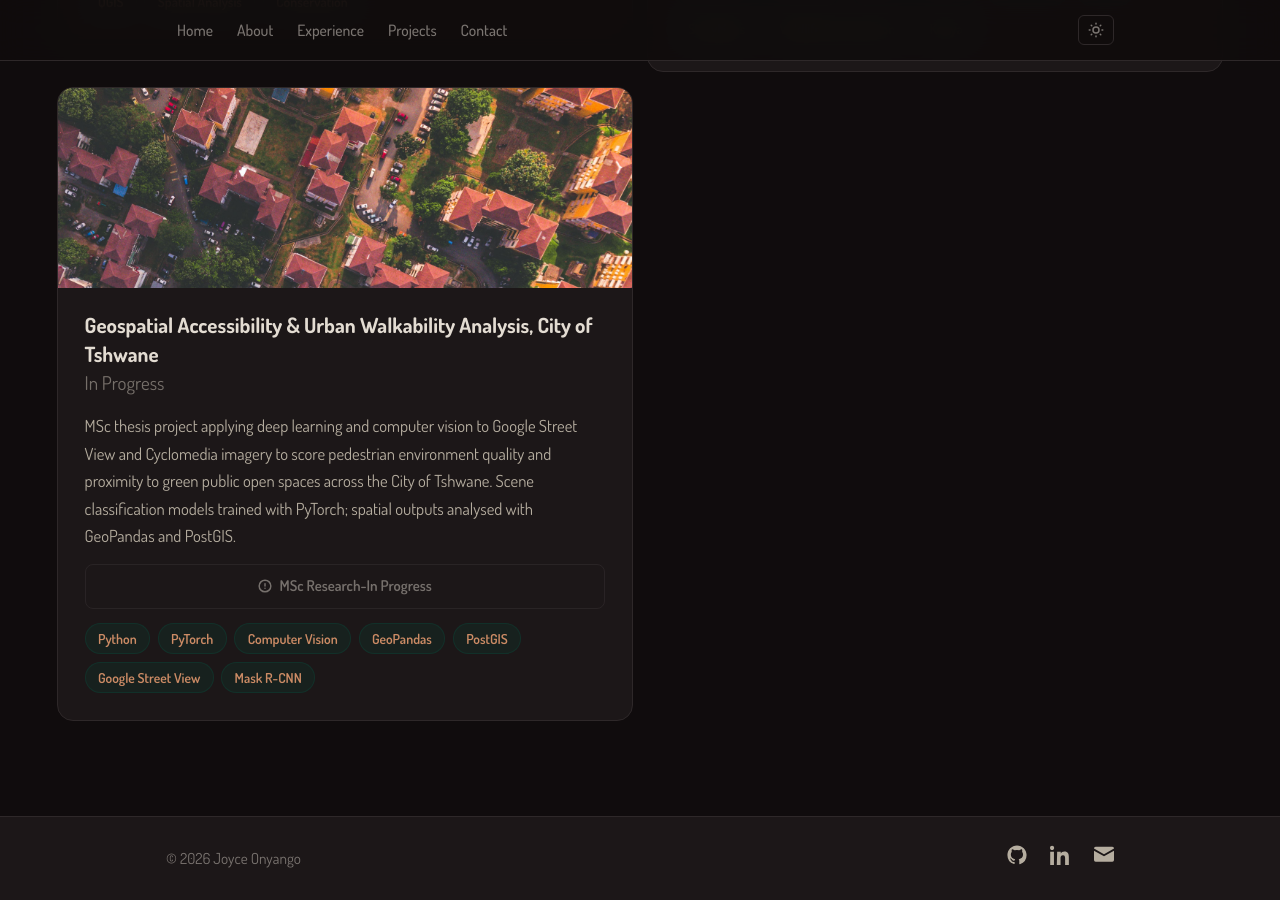
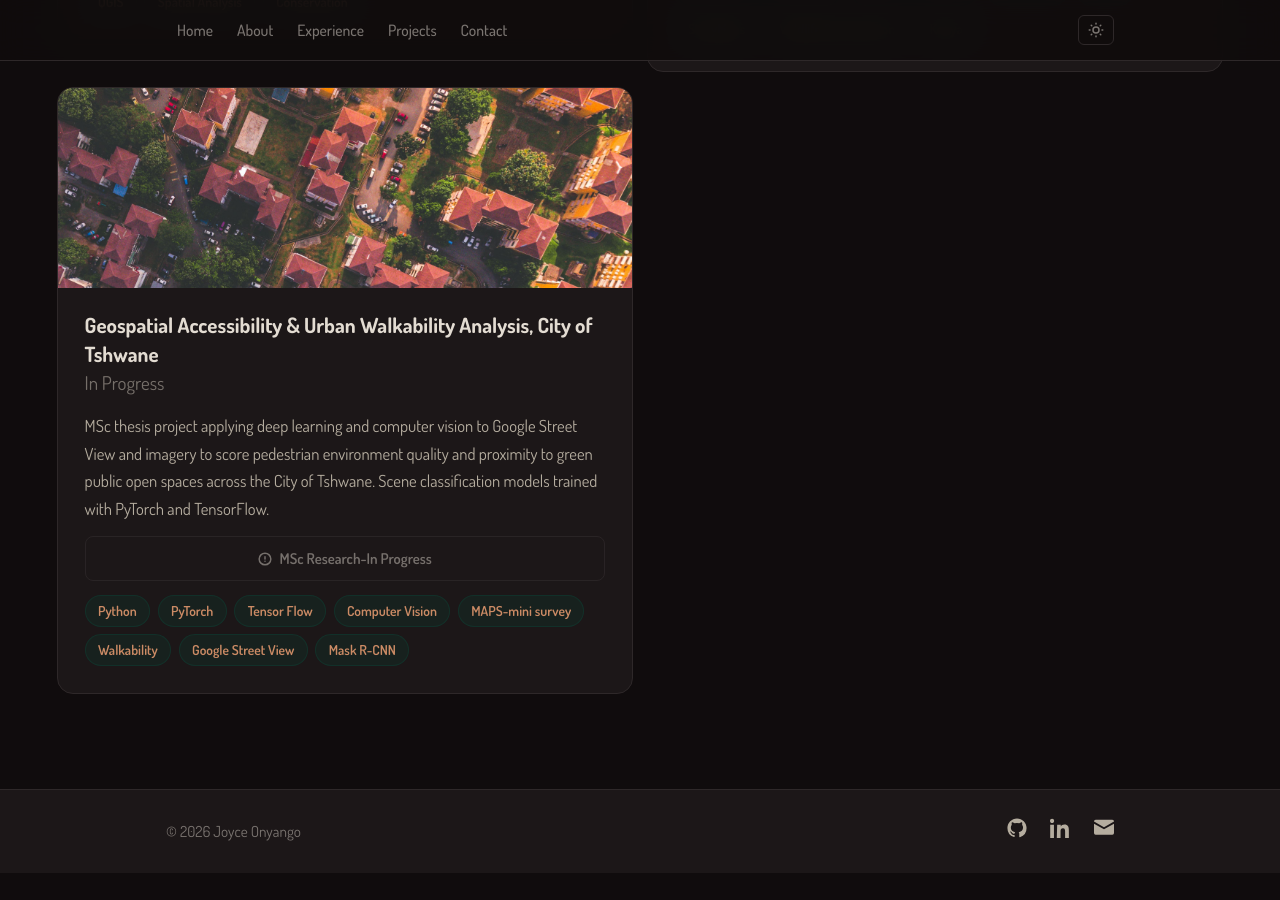
Before and after one commit to joyceonyango/joyceonyango.github.io, a Jekyll site: the page built from _pages/projects.html, in a window 1280 px wide and 900 px high, scrolled down 1143 px. Built offline with Jekyll 4.4.1, drawn with Linux system fonts in a browser that asks for light colours; some web fonts are replaced; after the commit the page ends 2016 px from its top, so only the background shows below that.

Commit message:
Deploy portfolio website

```diff
--- a/_pages/projects.html
+++ b/_pages/projects.html
@@ -80,8 +80,8 @@ description: Geospatial data science projects and portfolio work by Joyce Onyang
           </a>
         </div>
         <div class="project-tags">
-          <span class="project-tag">Data Preparation & Cleaning</span>
-           <span class="project-tag">Data Visualization</span>
+          <span class="project-tag">Data Preparation &amp; Cleaning</span>
+          <span class="project-tag">Data Visualization</span>
           <span class="project-tag">Python</span>
           <span class="project-tag">GeoPandas</span>
           <span class="project-tag">QGIS</span>
@@ -136,7 +136,7 @@ description: Geospatial data science projects and portfolio work by Joyce Onyang
           <div class="project-name">Geospatial Accessibility &amp; Urban Walkability Analysis, City of Tshwane</div>
           <span class="card-ext-link" style="cursor:default; opacity:0.5;">In Progress</span>
         </div>
-        <p class="project-findings">MSc thesis project applying deep learning and computer vision to Google Street View and Cyclomedia imagery to score pedestrian environment quality and proximity to green public open spaces across the City of Tshwane. Scene classification models trained with PyTorch; spatial outputs analysed with GeoPandas and PostGIS.</p>
+        <p class="project-findings">MSc thesis project applying deep learning and computer vision to Google Street View and imagery to score pedestrian environment quality and proximity to green public open spaces across the City of Tshwane. Scene classification models trained with PyTorch and TensorFlow.</p>
         <div class="card-btn-row">
           <span class="view-project-btn" style="cursor:default; opacity:0.45; pointer-events:none;">
             <svg xmlns="http://www.w3.org/2000/svg" width="14" height="14" viewBox="0 0 24 24" fill="none" stroke="currentColor" stroke-width="2.5" stroke-linecap="round" stroke-linejoin="round"><circle cx="12" cy="12" r="10"/><line x1="12" y1="8" x2="12" y2="12"/><line x1="12" y1="16" x2="12.01" y2="16"/></svg>
@@ -146,9 +146,10 @@ description: Geospatial data science projects and portfolio work by Joyce Onyang
         <div class="project-tags">
           <span class="project-tag">Python</span>
           <span class="project-tag">PyTorch</span>
+          <span class="project-tag">Tensor Flow</span>
           <span class="project-tag">Computer Vision</span>
-          <span class="project-tag">GeoPandas</span>
-          <span class="project-tag">PostGIS</span>
+          <span class="project-tag">MAPS-mini survey</span>
+          <span class="project-tag">Walkability</span>
           <span class="project-tag">Google Street View</span>
           <span class="project-tag">Mask R-CNN</span>
         </div>
```
Also changed, not shown: other parts of _pages/projects.html (+1 -1 lines).
